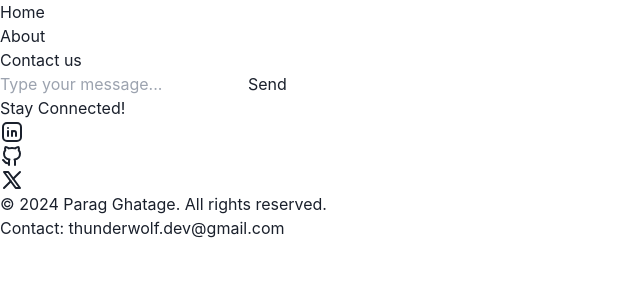
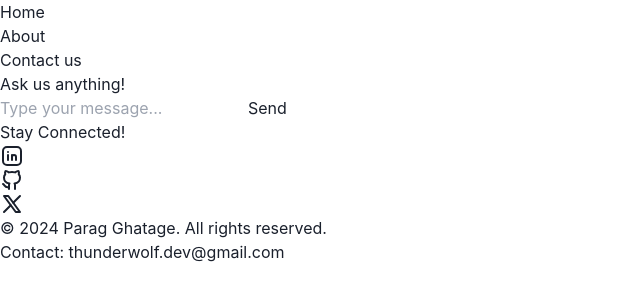
Before and after one commit to ThunderTechVentures/Briefly, a Next.js app in the folder frontend/: page / in a window 1280 px wide. Shown: the top 300 px of the page, without its empty margins (0-640 px from the left). Built offline with nearby package versions, Linux system fonts and the light colour scheme.

Commit message:
Title quote added

```diff
--- a/frontend/src/app/page.js
+++ b/frontend/src/app/page.js
@@ -3,7 +3,10 @@ import Chatbox from '@/components/Chatbox';
 
 export default function Home() {
   return (
-    <main className="flex justify-center items-center h-screen bg-gray-200 mt-20">
+    <main className=" justify-center items-center h-screen bg-gray-200 mt-20">
+      <div className='text-center text-2xl'>
+        Ask us anything!
+      </div>
       <Chatbox />
     </main>
   );
```
